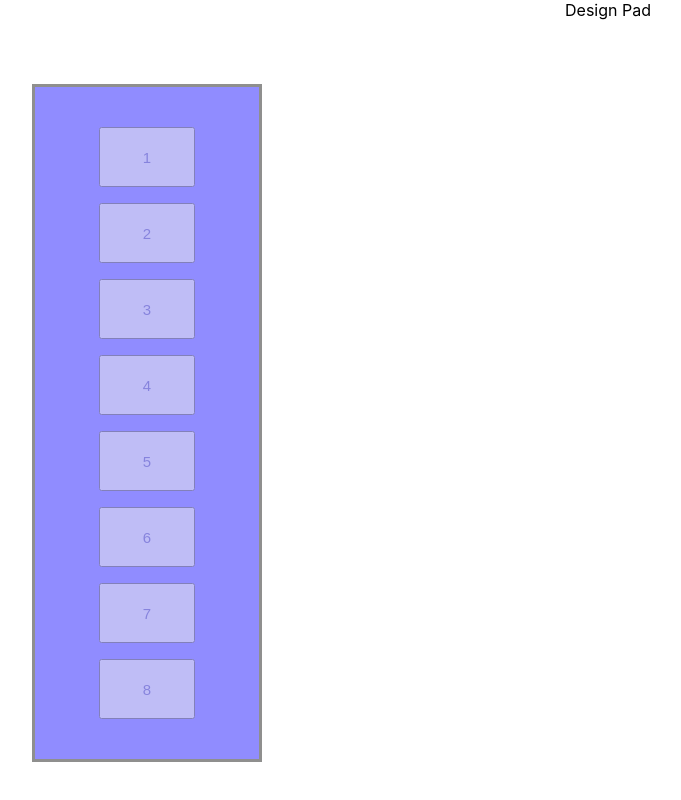
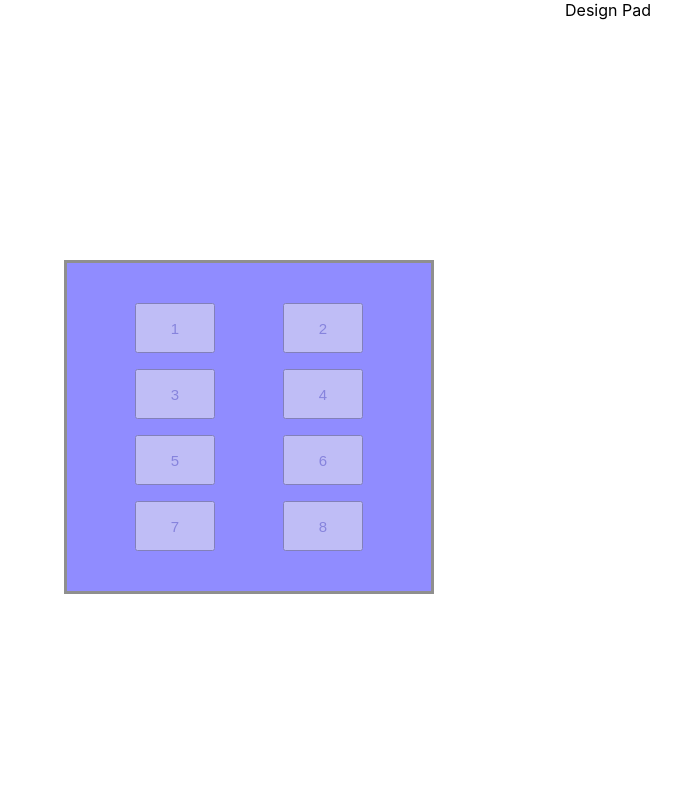
Before and after one commit to 464squad/design-pad, a React (Create React App) app: page / in a window 1280 px wide. Shown: the top 800 px of the page, without its empty margins (32-713 px from the left). Built offline with nearby package versions, Linux system fonts and the light colour scheme.

Commit message:
Fix the css and modified files

```diff
--- a/src/Components/DesignPanel/DesignPanel.css
+++ b/src/Components/DesignPanel/DesignPanel.css
@@ -2,10 +2,10 @@
   /* for the buttons */
   display: flex;
   flex-wrap: wrap;
-  flex-direction: row;
   justify-content: space-evenly;
-  width: 160px;
-  margin: 4rem 4rem;
+
+  width: 300px;
+  margin: 15rem 6rem;
   padding: 2rem;
   border: 3px solid rgb(143, 143, 142);
   background-color: rgb(144, 140, 255);
@@ -13,8 +13,8 @@
 
 .DesignPanel__button {
   font-size: 15px;
-  height: 60px;
-  width: 120px;
+  height: 50px;
+  width: 80px;
   opacity: 0.5;
   margin: 0.5rem 2rem 0.5rem 2rem;
   color: rgb(126, 124, 188);
```
